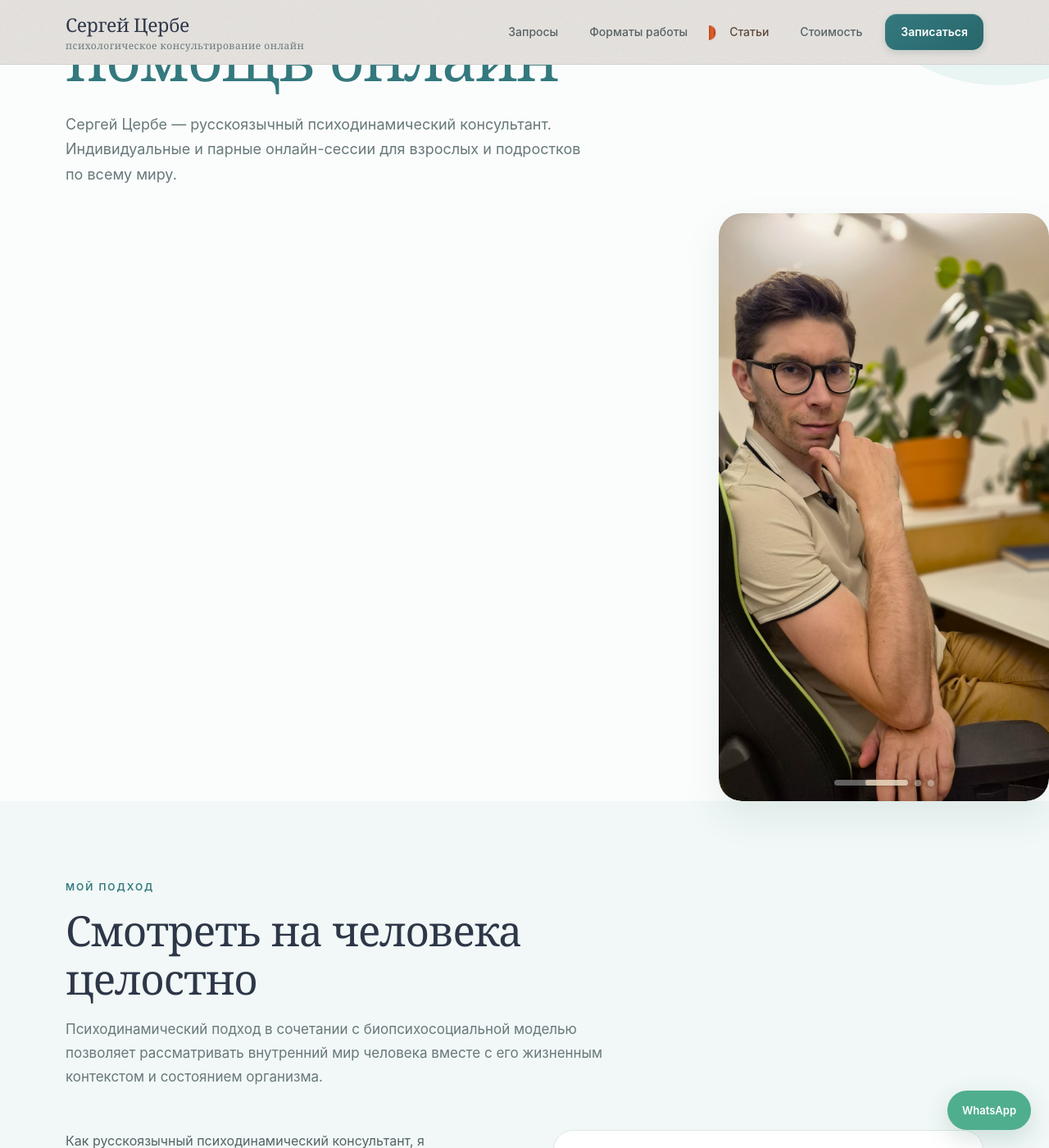
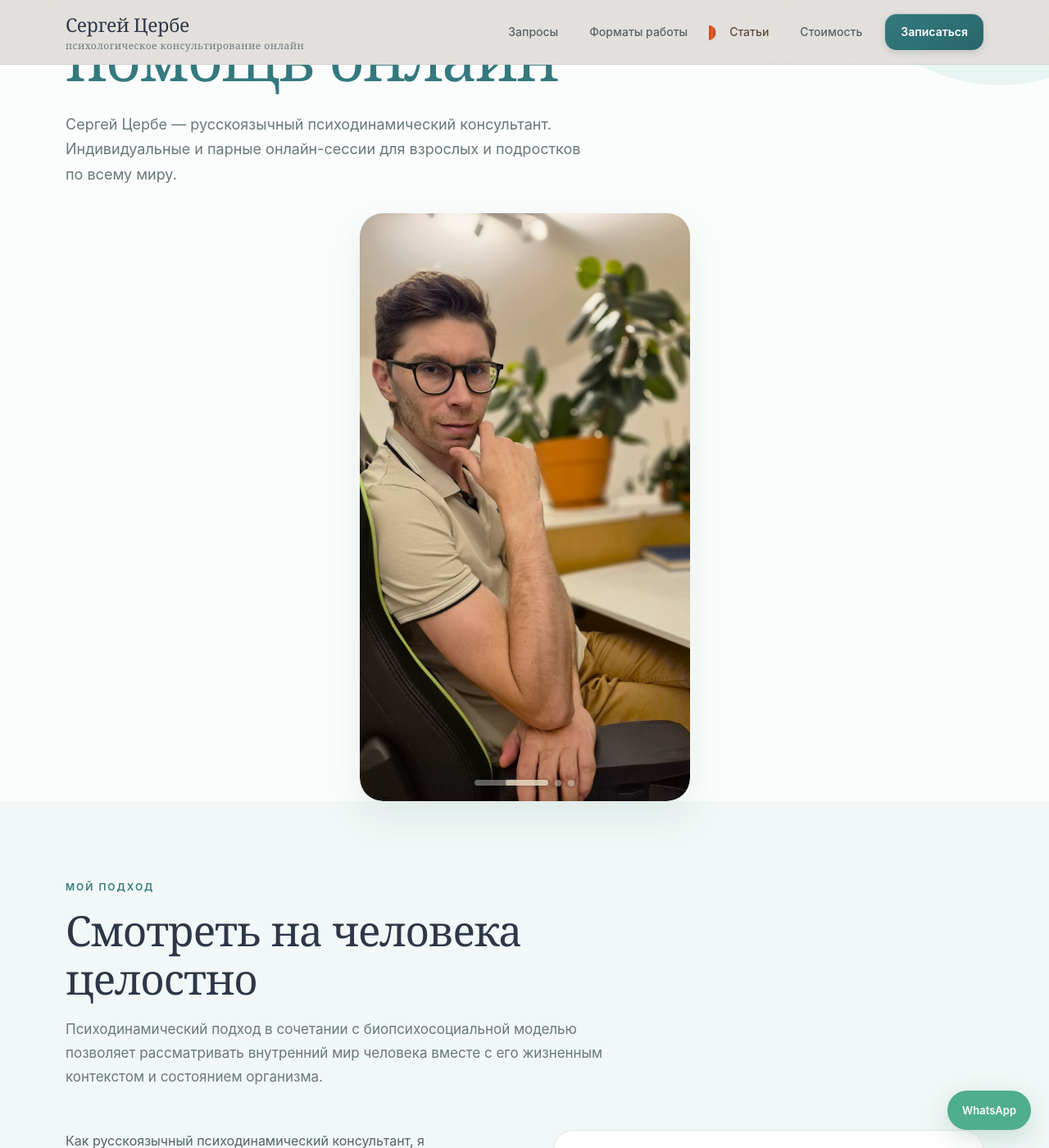
Before and after one commit to zerbe25-gif/zerbe25-gif.github.io, a Jekyll site: the page built from index.html, in a window 1280 px wide and 1400 px high, scrolled down 265 px. Shown: the whole window at 82% size. Built offline with Jekyll 4.4.1, drawn with Linux system fonts in a browser that asks for light colours.

Commit message:
Update index.html

```diff
--- a/index.html
+++ b/index.html
@@ -1628,9 +1628,7 @@ body.modal-open {
     font-size: 16px;
   }
 
-
  }
-
 
 /* ================= PHOTO SLIDER ================= */
 
@@ -1640,7 +1638,7 @@ body.modal-open {
   max-width: 403px;
   aspect-ratio: 9 / 16;
   margin-left: auto;
-  margin-right: 0;
+  margin-right: auto;
   overflow: hidden;
   border-radius: 28px;
   background: #e8f4f2;
```
